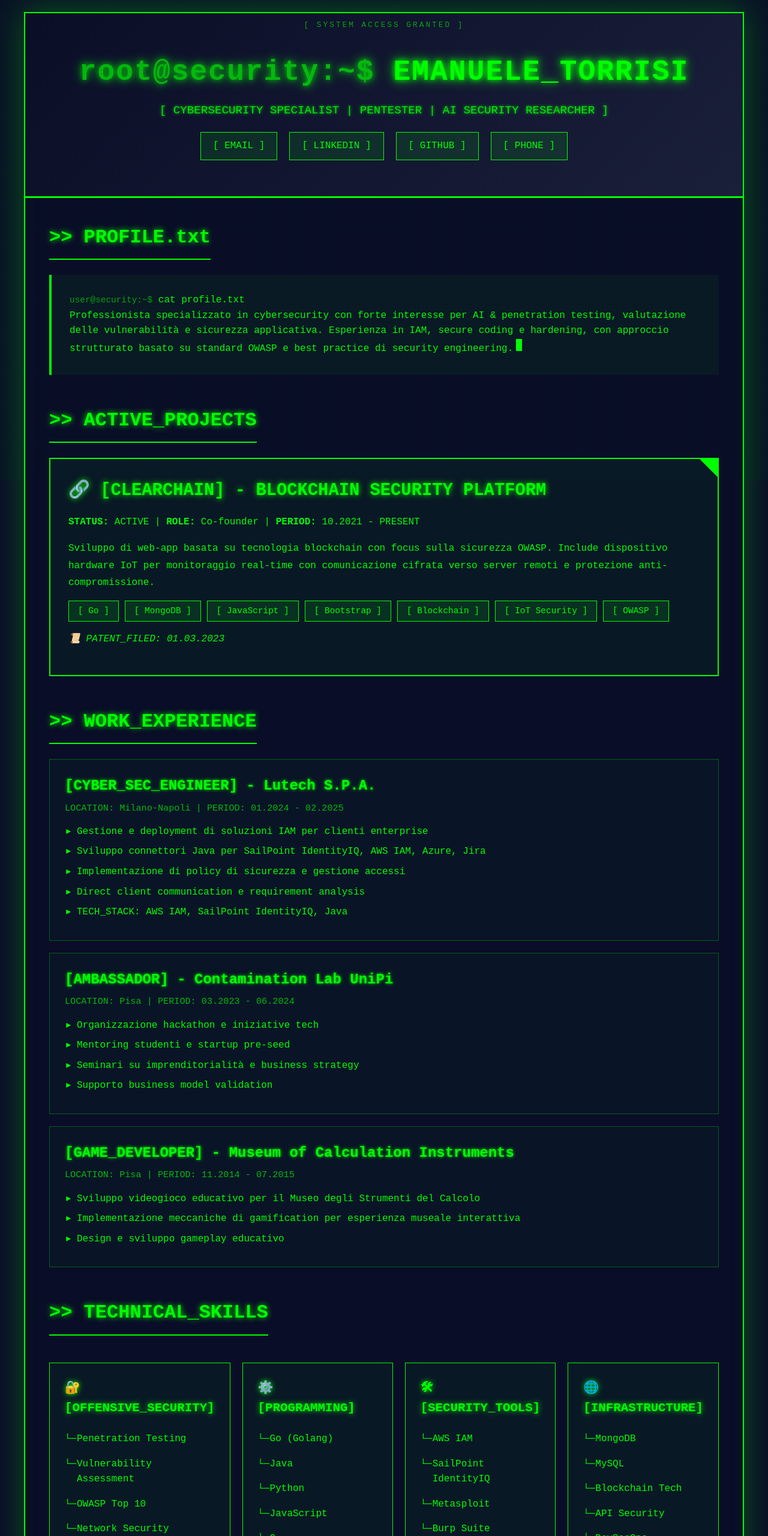
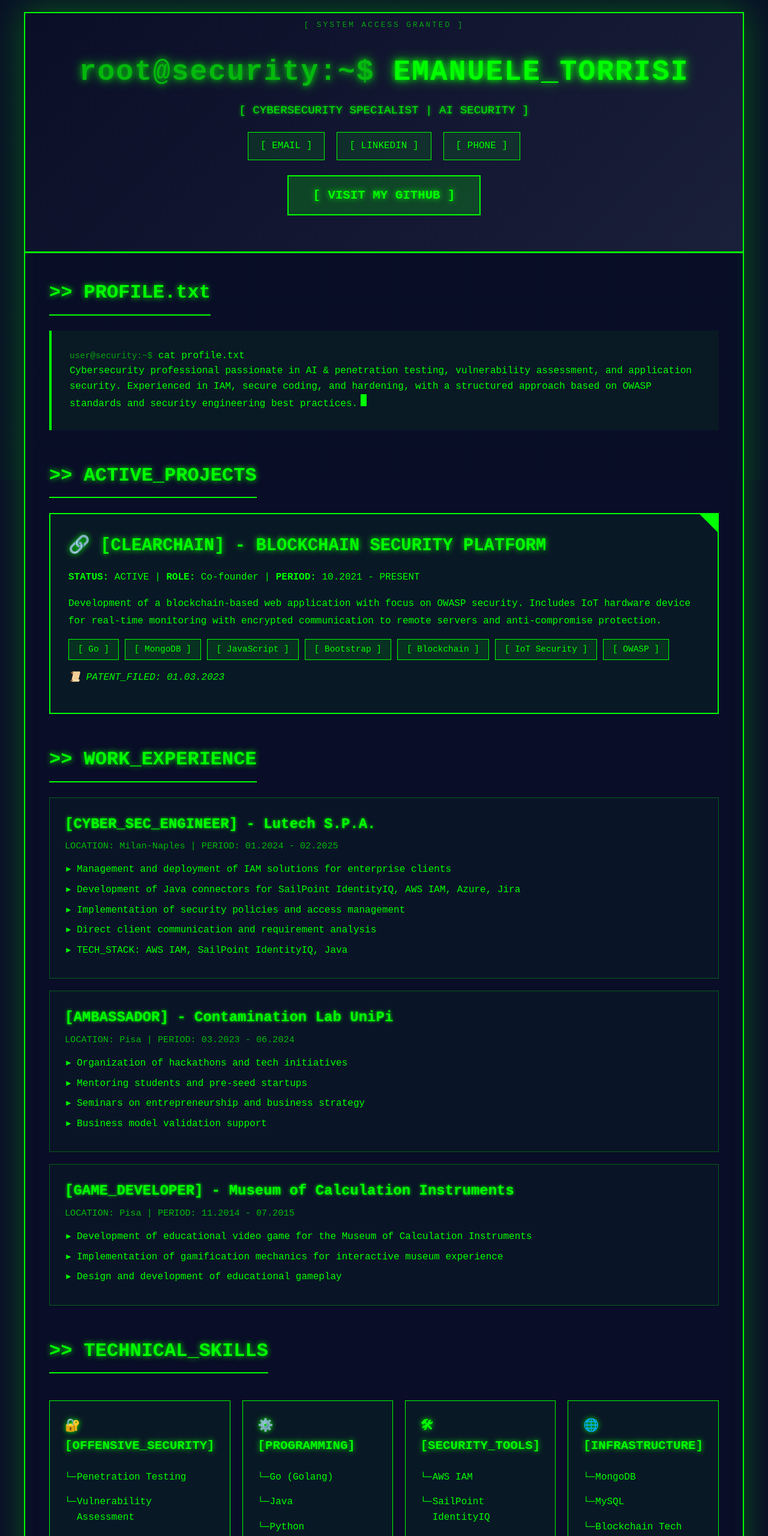
Before and after one commit to EmaTorris/EmaTorris.github.io, a plain HTML site: page index.html in a window 1280 px wide. Shown: the top 2560 px of the page at 60% size. Drawn offline with Linux system fonts and the light colour scheme.

Commit message:
Add portfolio website

```diff
--- a/index.html
+++ b/index.html
@@ -1,5 +1,5 @@
 <!DOCTYPE html>
-<html lang="it">
+<html lang="en">
 <head>
     <meta charset="UTF-8">
     <meta name="viewport" content="width=device-width, initial-scale=1.0">
@@ -61,8 +61,6 @@
             position: relative;
             z-index: 2;
         }
-
-
 
         header {
             background: linear-gradient(135deg, #0a0e27 0%, #1a1f3a 100%);
@@ -469,12 +467,16 @@
     <div class="container">
         <header>
             <h1 class="glitch">EMANUELE_TORRISI</h1>
-            <p>[ CYBERSECURITY SPECIALIST | PENTESTER | AI SECURITY RESEARCHER ]</p>
+            <p>[ CYBERSECURITY SPECIALIST | AI SECURITY ]</p>
             <div class="contact-links">
                 <a href="mailto:ematorris12@gmail.com">[ EMAIL ]</a>
                 <a href="https://linkedin.com/in/emanuele-torrisi" target="_blank">[ LINKEDIN ]</a>
-                <a href="https://github.com/EmaTorris" target="_blank">[ GITHUB ]</a>
                 <a href="tel:+393384168804">[ PHONE ]</a>
+            </div>
+            <div style="text-align: center; margin-top: 25px;">
+                <a href="https://github.com/EmaTorris" target="_blank" style="display: inline-block; background: rgba(0, 255, 0, 0.2); color: #00ff00; padding: 15px 40px; border: 2px solid #00ff00; text-decoration: none; font-size: 1.3em; font-weight: bold; transition: all 0.3s; text-shadow: 0 0 10px #00ff00;">
+                    [ VISIT MY GITHUB ]
+                </a>
             </div>
         </header>
 
@@ -483,7 +485,7 @@
                 <h2>PROFILE.txt</h2>
                 <div class="about">
                     <p><span class="terminal-prompt">user@security:~$</span> cat profile.txt</p>
-                    <p>Professionista specializzato in cybersecurity con forte interesse per AI & penetration testing, valutazione delle vulnerabilità e sicurezza applicativa. Esperienza in IAM, secure coding e hardening, con approccio strutturato basato su standard OWASP e best practice di security engineering.<span class="blinking-cursor"></span></p>
+                    <p>Cybersecurity professional passionate in AI & penetration testing, vulnerability assessment, and application security. Experienced in IAM, secure coding, and hardening, with a structured approach based on OWASP standards and security engineering best practices.<span class="blinking-cursor"></span></p>
                 </div>
             </section>
 
@@ -493,7 +495,7 @@
                 <div class="project-card">
                     <h3>🔗 [CLEARCHAIN] - BLOCKCHAIN SECURITY PLATFORM</h3>
                     <p><strong>STATUS:</strong> ACTIVE | <strong>ROLE:</strong> Co-founder | <strong>PERIOD:</strong> 10.2021 - PRESENT</p>
-                    <p>Sviluppo di web-app basata su tecnologia blockchain con focus sulla sicurezza OWASP. Include dispositivo hardware IoT per monitoraggio real-time con comunicazione cifrata verso server remoti e protezione anti-compromissione.</p>
+                    <p>Development of a blockchain-based web application with focus on OWASP security. Includes IoT hardware device for real-time monitoring with encrypted communication to remote servers and anti-compromise protection.</p>
                     <div class="tech-tags">
                         <span class="tech-tag">[ Go ]</span>
                         <span class="tech-tag">[ MongoDB ]</span>
@@ -512,12 +514,12 @@
 
                 <div class="experience-item">
                     <h3>[CYBER_SEC_ENGINEER] - Lutech S.P.A.</h3>
-                    <div class="experience-meta">LOCATION: Milano-Napoli | PERIOD: 01.2024 - 02.2025</div>
+                    <div class="experience-meta">LOCATION: Milan-Naples | PERIOD: 01.2024 - 02.2025</div>
                     <ul>
-                        <li>Gestione e deployment di soluzioni IAM per clienti enterprise</li>
-                        <li>Sviluppo connettori Java per SailPoint IdentityIQ, AWS IAM, Azure, Jira</li>
-                        <li>Implementazione di policy di sicurezza e gestione accessi</li>
-                        <li>Direct client communication e requirement analysis</li>
+                        <li>Management and deployment of IAM solutions for enterprise clients</li>
+                        <li>Development of Java connectors for SailPoint IdentityIQ, AWS IAM, Azure, Jira</li>
+                        <li>Implementation of security policies and access management</li>
+                        <li>Direct client communication and requirement analysis</li>
                         <li>TECH_STACK: AWS IAM, SailPoint IdentityIQ, Java</li>
                     </ul>
                 </div>
@@ -526,10 +528,10 @@
                     <h3>[AMBASSADOR] - Contamination Lab UniPi</h3>
                     <div class="experience-meta">LOCATION: Pisa | PERIOD: 03.2023 - 06.2024</div>
                     <ul>
-                        <li>Organizzazione hackathon e iniziative tech</li>
-                        <li>Mentoring studenti e startup pre-seed</li>
-                        <li>Seminari su imprenditorialità e business strategy</li>
-                        <li>Supporto business model validation</li>
+                        <li>Organization of hackathons and tech initiatives</li>
+                        <li>Mentoring students and pre-seed startups</li>
+                        <li>Seminars on entrepreneurship and business strategy</li>
+                        <li>Business model validation support</li>
                     </ul>
                 </div>
 
@@ -537,9 +539,9 @@
                     <h3>[GAME_DEVELOPER] - Museum of Calculation Instruments</h3>
                     <div class="experience-meta">LOCATION: Pisa | PERIOD: 11.2014 - 07.2015</div>
                     <ul>
-                        <li>Sviluppo videogioco educativo per il Museo degli Strumenti del Calcolo</li>
-                        <li>Implementazione meccaniche di gamification per esperienza museale interattiva</li>
-                        <li>Design e sviluppo gameplay educativo</li>
+                        <li>Development of educational video game for the Museum of Calculation Instruments</li>
+                        <li>Implementation of gamification mechanics for interactive museum experience</li>
+                        <li>Design and development of educational gameplay</li>
                     </ul>
                 </div>
             </section>
@@ -635,25 +637,25 @@
                 <div class="experience-item">
                     <h3>[AI_CYBERSEC_ACADEMY] - Randstad Digital</h3>
                     <div class="experience-meta">DURATION: 240h | PERIOD: 01.2026 - 02.2026</div>
-                    <p>Corso intensivo full-time sull'intersezione tra AI e cybersecurity. Focus su AI security, threat detection, machine learning per sicurezza.</p>
+                    <p>Intensive full-time course on the intersection of AI and cybersecurity. Focus on AI, machine learning for security.</p>
                 </div>
 
                 <div class="experience-item">
-                    <h3>[BSc_COMPUTER_SCIENCE] - Università di Pisa</h3>
-                    <div class="experience-meta">DEGREE: L-31 Informatica | COMPLETED: 02.2026</div>
-                    <p>Laurea triennale con focus su sicurezza informatica, reti e programmazione.</p>
+                    <h3>[BSc_COMPUTER_SCIENCE] - University of Pisa</h3>
+                    <div class="experience-meta">DEGREE: L-31 Computer Science | COMPLETED: 02.2026</div>
+                    <p>Bachelor's degree with focus on cybersecurity, networking and programming.</p>
                 </div>
 
                 <div class="experience-item">
                     <h3>[ENTREPRENEURSHIP] - HM Munich</h3>
                     <div class="experience-meta">LOCATION: Germany | PERIOD: 10.2022 - 10.2023</div>
-                    <p>Corso di formazione sull'imprenditoria presso Università di Scienze Applicate di Monaco.</p>
+                    <p>Entrepreneurship training course at Munich University of Applied Sciences.</p>
                 </div>
 
                 <div class="experience-item">
-                    <h3>[CONTAMINATION_LAB] - Università di Pisa</h3>
+                    <h3>[CONTAMINATION_LAB] - University of Pisa</h3>
                     <div class="experience-meta">LOCATION: Pisa | PERIOD: 01.2022 - 06.2022</div>
-                    <p>Corso di formazione sull'imprenditoria. Programma intensivo focalizzato su innovazione, sviluppo startup e business model validation.</p>
+                    <p>Entrepreneurship training course. Intensive program focused on innovation, startup development and business model validation.</p>
                 </div>
             </section>
         </div>
```
